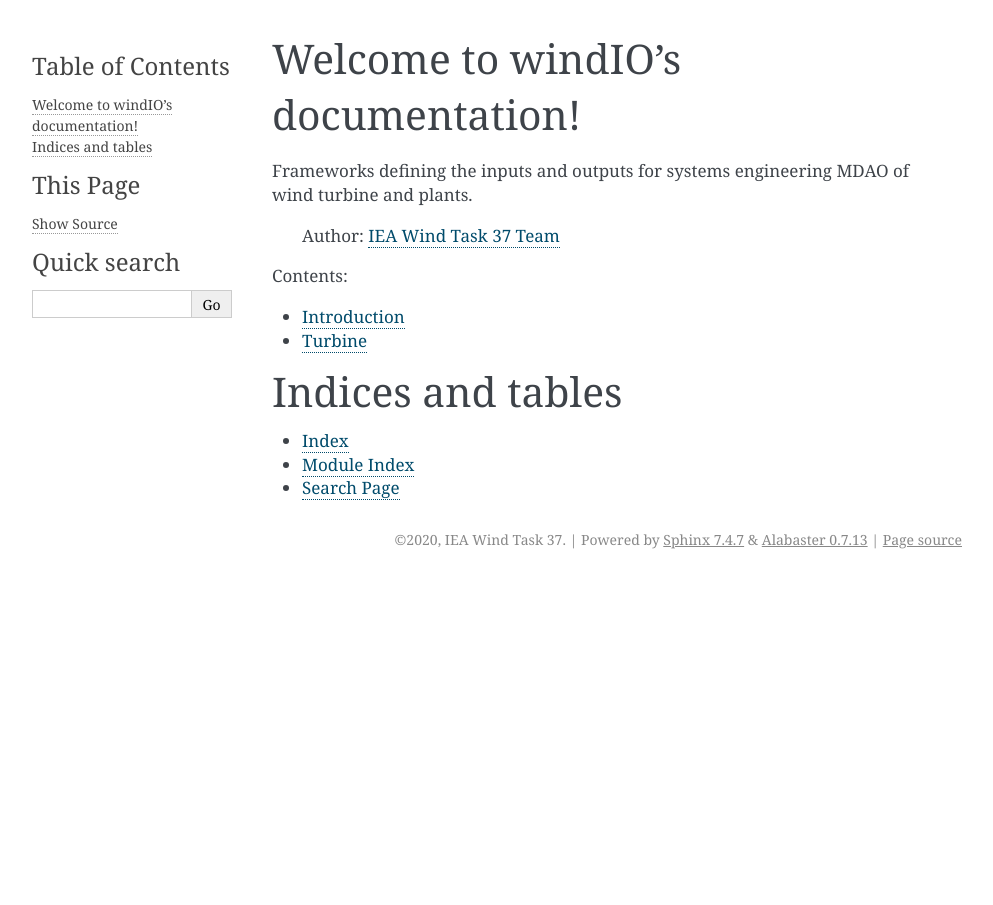
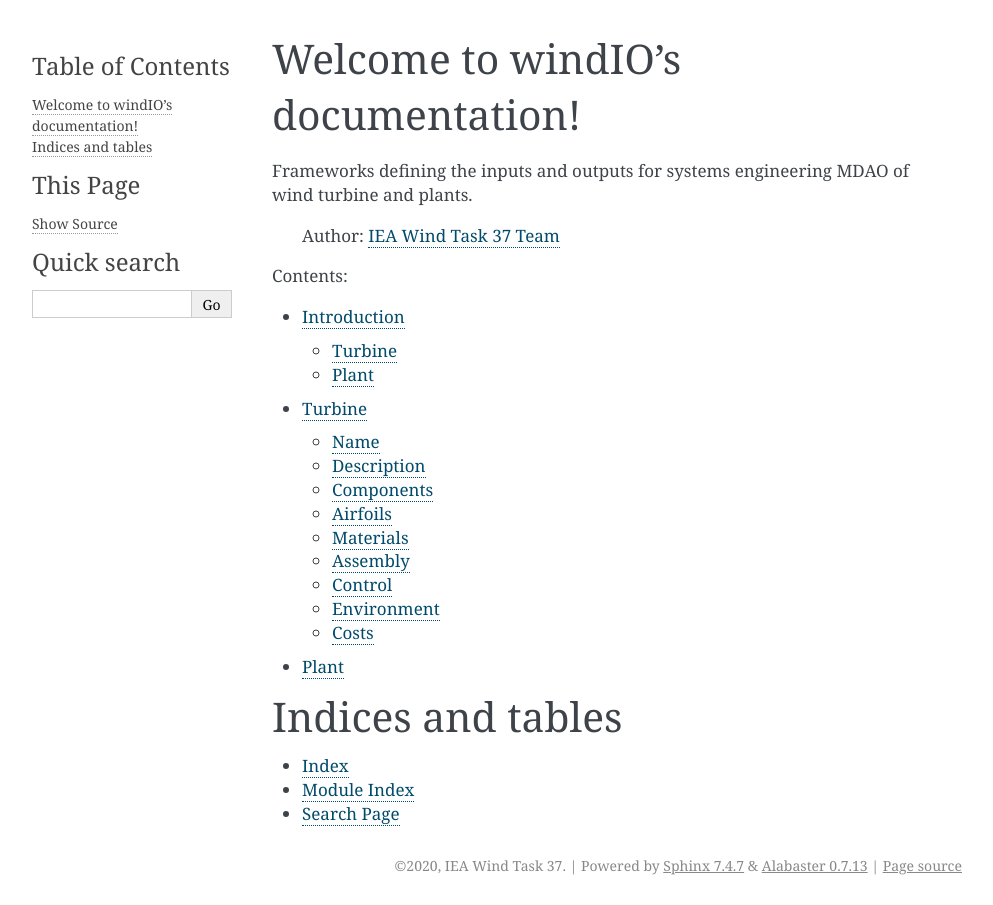
Before and after one commit to IEAWindTask37/windIO, a Sphinx documentation site: the page built from docs/index.rst, in a window 1280 px wide. Shown: the whole page, without its empty margins (148-1141 px from the left). Built offline with Sphinx 7.4.7, drawn with Linux system fonts in a browser that asks for light colours.

Commit message:
documentation in progress

```diff
--- /dev/null
+++ b/docs/assembly.rst
@@ -0,0 +1,4 @@
+Assembly
+------------
+
+The wind
--- /dev/null
+++ b/docs/components.rst
@@ -0,0 +1,4 @@
+Components
+------------
+
+The wind turbine components
--- /dev/null
+++ b/docs/control.rst
@@ -0,0 +1,4 @@
+Control
+------------
+
+The wind
--- /dev/null
+++ b/docs/costs.rst
@@ -0,0 +1,4 @@
+Costs
+------------
+
+The wind
--- /dev/null
+++ b/docs/description.rst
@@ -0,0 +1,4 @@
+Description
+------------
+
+The field descrption consists of a plain string. This should be used to keep track of changes, reference reports and papers, add descriptions.
--- /dev/null
+++ b/docs/environment.rst
@@ -0,0 +1,4 @@
+Environment
+------------
+
+The wind
--- a/docs/index.rst
+++ b/docs/index.rst
@@ -18,6 +18,7 @@ Frameworks defining the inputs and outputs for systems engineering MDAO of wind
 
    intro
    turbine
+   plant
 
 
 Indices and tables
--- a/docs/intro.rst
+++ b/docs/intro.rst
@@ -2,3 +2,10 @@ Introduction
 ------------
 
 The repository defines two json-schemas, one for the turbine and one for the plant, to enforce an ontology of how the files should be organized. The reference wind turbines designed within work package 2 of the IEA Wind Task 37 are checked against the schema through unit testing.
+
+.. toctree::
+   :maxdepth: 2
+   :caption: Contents:
+
+   turbine
+   plant
--- /dev/null
+++ b/docs/name.rst
@@ -0,0 +1,4 @@
+Name
+------------
+
+The wind turbine name consists of a simple string. This can be used within codes to label variables, labels in plots, etc.
--- /dev/null
+++ b/docs/plant.rst
@@ -0,0 +1,6 @@
+Plant
+------------
+
+The wind plant ontology is work in progress within the IEA Wind Task 37. It will be implemented in YAML and supported by a JSON schema.
+
+    Ask to `Katherine Dykes <mailto:kady@dtu.dk>`_ for the latest updates
--- a/docs/turbine.rst
+++ b/docs/turbine.rst
@@ -1,22 +1,29 @@
 Turbine
 ------------
 
-The wind turbine ontology, which is currently implemented in YAML and supported by a JSON schema, is developed defining nine top-level entries:
+The wind turbine ontology, which is currently implemented in YAML and supported by a JSON schema, is developed defining nine top-level entries.
 
-name: the unique identifier of the wind turbine model
+These fields consist of:
+- name: the unique identifier of the wind turbine model
+- description: a text field to describe the wind turbine, the changes to previous versions, etc
+- components: a nested dictionary structure of components composing the wind turbine assembly
+- airfoils: a list of airfoils, each being a dictionary that can be referenced at the component level
+- materials: a list of materials, each being a dictionary that can be referenced at the component level
+- assembly: a dictionary reporting the macro parameters of the wind turbine assembly
+- control: a dictionary reporting the data describing the wind turbine control
+- environment: a dictionary reporting the data describing the environment where the wind turbine operates
+- costs: a dictionary reporting the main inputs for a levelized cost of energy analysis
 
-description: a text field to describe the wind turbine, the changes to previous versions, etc
+.. toctree::
+   :maxdepth: 2
+   :caption: Contents:
 
-components: a nested dictionary structure of components composing the wind turbine assembly
-
-airfoils: a list of airfoils, each being a dictionary that can be referenced at the component level
-
-materials: a list of materials, each being a dictionary that can be referenced at the component level
-
-assembly: a dictionary reporting the macro parameters of the wind turbine assembly
-
-control: a dictionary reporting the data describing the wind turbine control
-
-environment: a dictionary reporting the data describing the environment where the wind turbine operates
-
-costs: a dictionary reporting the main inputs for a levelized cost of energy analysis
+   name
+   description
+   components
+   airfoils
+   materials
+   assembly
+   control
+   environment
+   costs
```
Also changed, not shown: docs/airfoils.rst (added, +35 -0 lines), docs/materials.rst (added, +37 -0 lines), 1 other file.
